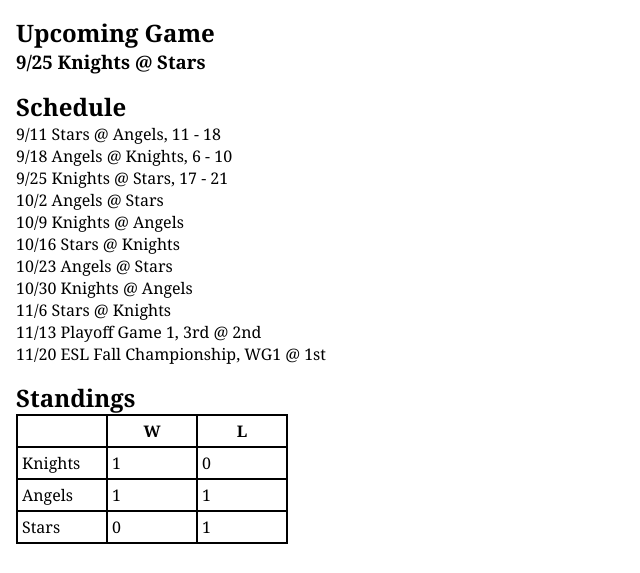
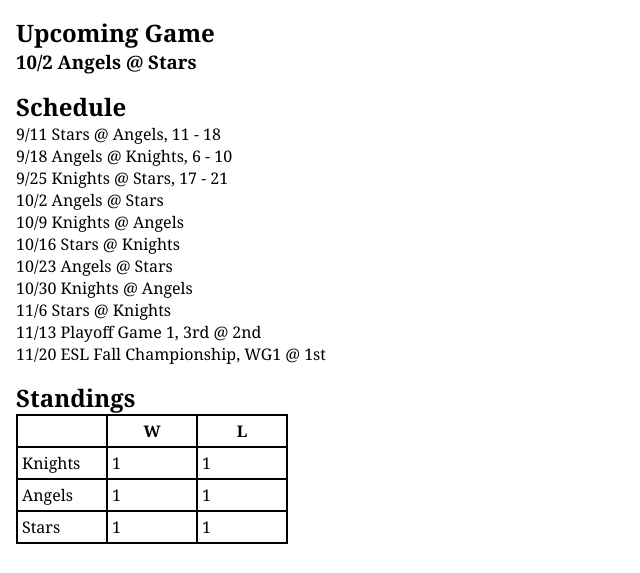
Before and after one commit to chrispiccaro18/esl-website, a plain HTML site: page index.html in a window 1280 px wide. Shown: the top 573 px of the page, 0-640 px from the left. Drawn offline with Linux system fonts and the light colour scheme.

Commit message:
Update index.html

```diff
--- a/index.html
+++ b/index.html
@@ -10,7 +10,7 @@
 <body>
     <div id="upcoming-game">
         <h2>Upcoming Game</h2>
-        <h3>9/25 Knights @ Stars</h3>
+        <h3>10/2 Angels @ Stars</h3>
     </div>
     <div id="schedule">
         <h2>Schedule</h2>
@@ -30,7 +30,7 @@
                 <tr>
                     <td>Knights</td>
                     <td>1</td>
-                    <td>0</td>
+                    <td>1</td>
                 </tr>
                 <tr>
                     <td>Angels</td>
@@ -39,7 +39,7 @@
                 </tr>
                 <tr>
                     <td>Stars</td>
-                    <td>0</td>
+                    <td>1</td>
                     <td>1</td>
                 </tr>
             </tbody>
```
